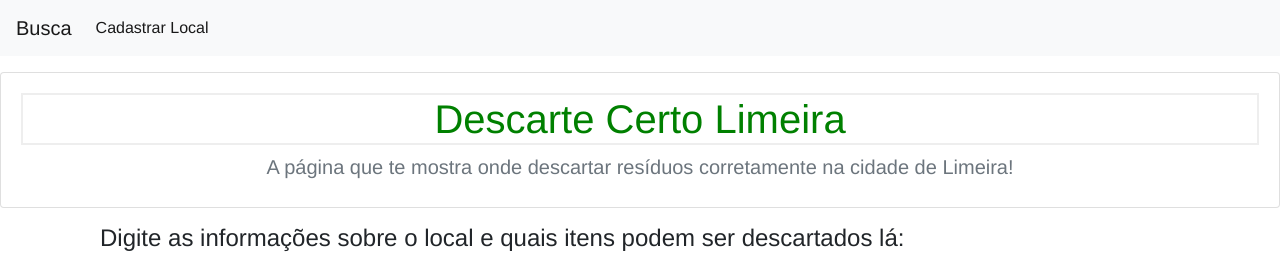
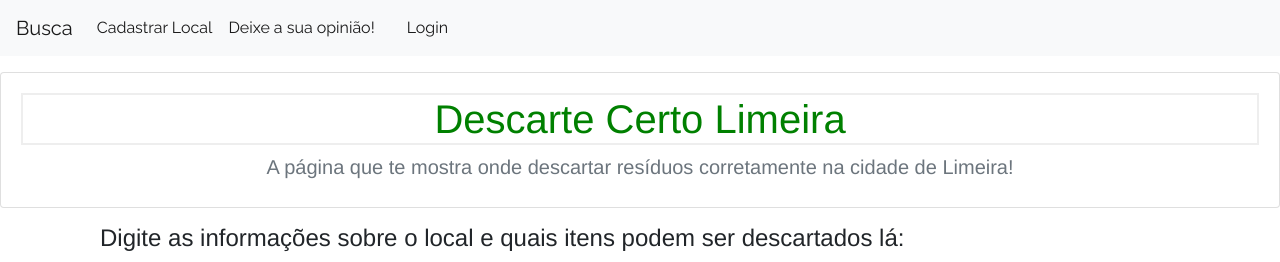
Before and after one commit to Cleitonklem/ProjetoIntegrador, a Flask app: page /opiniao in a window 1280 px wide. Shown: the top 262 px of the page. Run offline with Flask 2, Linux system fonts and the light colour scheme; some libraries are stand-ins or nearby versions.

Commit message:
atualização

```diff
--- a/app.py
+++ b/app.py
@@ -1,4 +1,4 @@
-from flask import Flask, render_template, request, flash
+from flask import Flask, render_template, request
 from flask_bootstrap import Bootstrap
 from sqlalchemy.ext.declarative import declarative_base
 from sqlalchemy import Column, Integer, String, ForeignKey, create_engine
@@ -10,7 +10,6 @@ session = Session()
 Base = declarative_base()
 Bootstrap()
 app = Flask(__name__)
-app.config['SECRET_KEY'] = "random string"
 
 
 # Tabela Descartes
@@ -63,6 +62,28 @@ class Cadastro(Base):
 
     def __repr__(self):
         return f'Cadastro({self.cad_item},{self.cad_nome}, {self.cad_endereco}, {self.cad_telefone})'
+
+
+# Tabela com o Feedback
+class Resposta(Base):
+    __tablename__ = 'respostas'
+    id = Column(Integer, primary_key=True)
+    resp1 = Column(String)
+    resp2 = Column(String)
+    resp3 = Column(String)
+    resp4 = Column(String)
+    resp5 = Column(String)
+    resp6 = Column(String)
+    resp7 = Column(String)
+    resp8 = Column(String)
+    resp9 = Column(String)
+    resp10 = Column(String)
+
+    def __repr__(self):
+        return f'Resposta({self.resp1}, {self.resp2}, {self.resp3}, {self.resp4}, {self.resp5},' \
+               f' {self.resp6}, {self.resp7}, {self.resp8}, {self.resp9}, {self.resp10})'
+
+
 
 
 global endereco
@@ -122,6 +143,11 @@ def espera():
     return render_template("espera.html", esperando=esperando)
 
 
+@app.route('/login', methods=["GET", "POST"])
+def login():
+    return render_template("login.html")
+
+
 if __name__ == '__main__':
 
     app.run(debug=True)
--- a/requirements.txt
+++ b/requirements.txt
@@ -3,3 +3,4 @@ SQLAlchemy~=1.4.26
 gunicorn~=20.1.0
 Flask-Bootstrap~=3.3.7.1
 Flask-SQLAlchemy~=2.5.1
+Flask-login~=0.5.0
--- a/static/css/style.css
+++ b/static/css/style.css
@@ -1,3 +1,5 @@
+@import url(https://fonts.googleapis.com/css?family=Raleway:300,400,600);
+
 body
 {
     font-family: "Helvetica Neue", Helvetica, Arial, sans-serif;
@@ -7,3 +9,37 @@ h1 {
     border: 2px #eee solid;
     color: green;
 }
+
+.navbar-laravel
+{
+    box-shadow: 0 2px 4px rgba(0,0,0,.04);
+}
+
+.navbar-brand , .nav-link, .my-form, .login-form
+{
+    font-family: Raleway, sans-serif;
+}
+
+.my-form
+{
+    padding-top: 1.5rem;
+    padding-bottom: 1.5rem;
+}
+
+.my-form .row
+{
+    margin-left: 0;
+    margin-right: 0;
+}
+
+.login-form
+{
+    padding-top: 1.5rem;
+    padding-bottom: 1.5rem;
+}
+
+.login-form .row
+{
+    margin-left: 0;
+    margin-right: 0;
+}
--- a/templates/base.html
+++ b/templates/base.html
@@ -27,10 +27,13 @@
                     <a class="nav-link" href="cadastrar">Cadastrar Local</a>
                 </li>
                 <li class="nav-item active">
-                    <a class="nav-link" href="opiniao"></a>
+                    <a class="nav-link" href="opiniao">Deixe a sua opinião!</a>
                 </li>
                 <li class="nav-item active">
                     <a class="nav-link" href="destinos"></a>
+                </li>
+                <li class="nav-item active">
+                    <a class="nav-link" href="login">Login</a>
                 </li>
             </ul>
         </div>
@@ -76,5 +79,6 @@
     <script src="https://cdnjs.cloudflare.com/ajax/libs/popper.js/1.14.7/umd/popper.min.js" integrity="sha384-UO2eT0CpHqdSJQ6hJty5KVphtPhzWj9WO1clHTMGa3JDZwrnQq4sF86dIHNDz0W1" crossorigin="anonymous"></script>
     <script src="https://stackpath.bootstrapcdn.com/bootstrap/4.3.1/js/bootstrap.min.js" integrity="sha384-JjSmVgyd0p3pXB1rRibZUAYoIIy6OrQ6VrjIEaFf/nJGzIxFDsf4x0xIM+B07jRM" crossorigin="anonymous"></script>
     <script src="https://ajax.googleapis.com/ajax/libs/jquery/2.1.1/jquery.min.js"></script>
+
   </body>
 </html>
--- a/templates/destinos.html
+++ b/templates/destinos.html
@@ -8,7 +8,7 @@
         </h2>
 	        <div class="row">
                 {% for Endereco in endereco %}
-	                <div class="col-6">
+	                <div class="col-7" >
                         <div class="card">
                             <div class="card-body">
                                 <h4 class="card-title">{{ Endereco.destino.nome}}</h4>
@@ -19,11 +19,11 @@
                             </div>
                         </div>
                     </div>
-                    <div class="col-6">
+                    <div class="col-5">
                         <div class="card">
                             <div class="card-body">
                                 <iframe
-                                    src="{{ Endereco.destino.mapa }}" width="100%" height="120%" style="border:0;" allowfullscreen="" loading="lazy">
+                                    src="{{ Endereco.destino.mapa }}" width="100%" height="100%" style="border:0;" allowfullscreen="" loading="lazy">
                                 </iframe>
                             </div>
                         </div><p></p>
--- a/templates/index.html
+++ b/templates/index.html
@@ -32,7 +32,7 @@
                 </div>
 	            <div class="col-md-5">
 	                <iframe
-                        src="https://www.google.com/maps/embed?pb=!1m18!1m12!1m3!1d235754.5485509014!2d-47.50184858576187!3d-22.591636109678703!2m3!1f0!2f0!3f0!3m2!1i1024!2i768!4f13.1!3m3!1m2!1s0x94c880ecaee30113%3A0xd333475dd751788f!2sLimeira%20-%20SP!5e0!3m2!1spt-BR!2sbr!4v1635393784008!5m2!1spt-BR!2sbr" width="120%" height="460" style="border:0;" allowfullscreen="" loading="lazy">
+                        src="https://www.google.com/maps/embed?pb=!1m18!1m12!1m3!1d235754.5485509014!2d-47.50184858576187!3d-22.591636109678703!2m3!1f0!2f0!3f0!3m2!1i1024!2i768!4f13.1!3m3!1m2!1s0x94c880ecaee30113%3A0xd333475dd751788f!2sLimeira%20-%20SP!5e0!3m2!1spt-BR!2sbr!4v1635393784008!5m2!1spt-BR!2sbr" width="100%" height="100%" style="border:0;" allowfullscreen="" loading="lazy">
                     </iframe>
 	            </div>
 	        </div>
```
Also changed, not shown: templates/login.html (added, +8 -0 lines).
